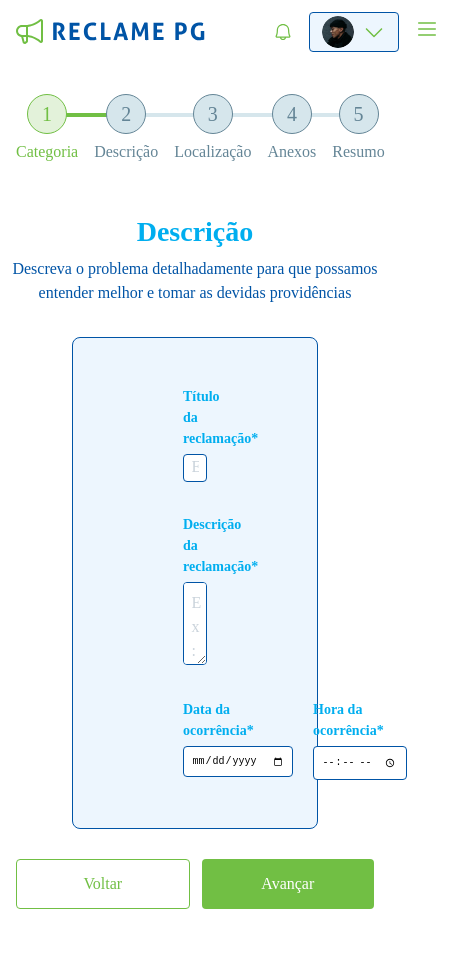
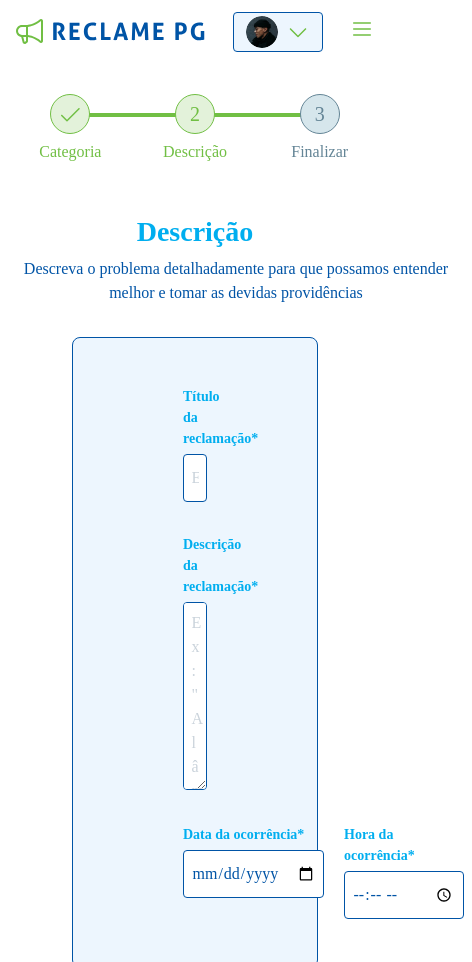
Before and after one commit to brunosantosdesign/reclame-pg, a plain HTML site: page pages/descricao.html in a window 390 px wide. Shown: the top 962 px of the page, 472 px wide, since content can reach past the window. Drawn offline with Linux system fonts and the light colour scheme; a web font is replaced by a local one.

Commit message:
tela descricao atualizado, sem o responsivo

```diff
--- a/css/descricao.css
+++ b/css/descricao.css
@@ -353,9 +353,9 @@ nav {
   position: absolute;
   width: 100%;
   height: 4px;
-  background-color: var(--Tons-de-Cinza-Cinza-Fill, #D6E6EC);;
+  background-color: var(--Tons-de-Cinza-Cinza-Fill, #D6E6EC);
   top: 29px;
-  left: 50%;
+  left: 48%;
   z-index: -1;
   transform: translateX(5%);
 }
@@ -393,6 +393,8 @@ nav {
   font-style: normal;
   font-weight: 400;
   line-height: 150%; /* 24px */
+  width: 472px;
+  margin: 0 auto 32px auto;
 }
 
 /* Formulário Descrição */
@@ -441,6 +443,14 @@ form .campo label {
   line-height: 150%; /* 21px */
 }
 
+form #titulo-reclamacao, form #data-ocorrencia, form #hora-ocorrencia {
+  height: 48px;
+}
+
+form #descricao-reclamacao {
+  height: 188px;
+}
+
 form .campo input,
 form .campo textarea {
   width: 100%;
@@ -448,12 +458,17 @@ form .campo textarea {
   border: 1px solid #d3d3d3;
   border-radius: 6px;
   font-size: 1rem;
-
-
-
   border-radius: 4px;
   border: 1px solid var(--Principal-Azul02, #0054A6);
   background: var(--Auxiliares-Branco, #FFF);
+  font-family: Aller;
+  font-size: 16px;
+  color: var(--Principal-Azul02, #0054A6); /* Cor do texto */
+}
+
+form .campo textarea,
+form .campo input {
+  resize: vertical;
 }
 
 form .campo input::placeholder,
@@ -481,7 +496,23 @@ form .campo textarea:focus {
   flex: 1;
 }
 
+input#data-ocorrencia, input#hora-ocorrencia {
+  font-family: Aller;
+  font-size: 16px;
+  color: var(--Principal-Azul02, #0054A6); /* Cor do texto */
+  font-style: normal;
+  font-weight: 400;
+  line-height: 150%; /* 24px */
+}
 
+input#data-ocorrencia::placeholder, input#hora-ocorrencia::placeholder {
+  color: var(--Tons-de-Cinza-Cinza-Stroke, #CAD3DB);
+  font-family: Aller;
+  font-size: 16px;
+  font-style: normal;
+  font-weight: 400;
+  line-height: 150%; /* 24px */
+}
 
 
 /* Botões de navegação */
@@ -492,6 +523,7 @@ form .campo textarea:focus {
   padding: 0 72px;
   padding-bottom: 75px;
   gap: 24px;
+  padding-top: 40px;
 }
 
 /* Botão voltar */
@@ -664,6 +696,8 @@ form .campo textarea:focus {
     flex: 1;
   }
 
+  /* FORM DESCRIÇÃO */
+
 
   .botoes-navegacao {
     padding: 0 24px; /* Reduz padding lateral */
--- a/js/descricao.js
+++ b/js/descricao.js
@@ -1,10 +1,35 @@
+// TELA DESCRICAO
+document.getElementById("descricao-form").addEventListener("submit", function (event) {
+  event.preventDefault() // Evita o envio padrão do formulário
+
+  const titulo = document.getElementById("titulo-reclamacao").value.trim()
+  const descricao = document
+    .getElementById("descricao-reclamacao")
+    .value.trim()
+  const data = document.getElementById("data-ocorrencia").value
+  const hora = document.getElementById("hora-ocorrencia").value
+
+  if (!titulo || !descricao || !data || !hora) {
+    alert("Por favor, preencha todos os campos obrigatórios.")
+    return
+  }
+
+  // Dados para avançar para a próxima etapa (podem ser armazenados em um objeto)
+  const reclamacaoData = { titulo, descricao, data, hora }
+  console.log(reclamacaoData) // Debug: exibe os dados no console
+
+  // Redireciona para a próxima etapa (exemplo fictício)
+  window.location.href = "localizacao.html" // Altere para a rota real
+})
+
+
 // TELA CATEGORIA
 document.addEventListener("DOMContentLoaded", () => {
   const categoriaCards = document.querySelectorAll(".categoria-card")
   const etapas = document.querySelectorAll(".etapa")
   const btnAvancar = document.getElementById("btn-avancar")
   const btnVoltar = document.getElementById("btn-voltar")
-  let etapaAtual = 0
+  let etapaAtual = 1
 
   // Função para selecionar a categoria
   categoriaCards.forEach((card) => {
@@ -34,11 +59,11 @@ document.addEventListener("DOMContentLoaded", () => {
 })
 
 document.getElementById("btn-avancar").addEventListener("click", function () {
-  window.location.href = "descricao.html" // Caminho para a próxima tela
+  window.location.href = "finalizar.html" // Caminho para a próxima tela
 })
 
 document.getElementById("btn-voltar").addEventListener("click", function () {
-  window.location.href = "dashboard.html" // Caminho para a tela anterior
+  window.location.href = "categoria.html" // Caminho para a tela anterior
 })
 
 // Menu mobile toggle
--- a/pages/descricao.html
+++ b/pages/descricao.html
@@ -20,7 +20,7 @@
         </form>
       </div> -->
       <div class="user-section">
-          <img src="/img/descricao/icons/icon-notificacao.svg" alt="" class="notification-icon">
+          <!-- <img src="/img/descricao/icons/icon-notificacao.svg" alt="" class="notification-icon"> -->
           <div class="user-dropdown" id="userDropdown">
               <img src="../img/descricao/imagens/imagem-perfil.jpg" alt="Foto do Usuário" class="user-photo">
               <span class="user-name">Bruno Santos</span>
@@ -63,25 +63,25 @@
     <!-- Barra de progresso das etapas -->
     <div class="etapas">
       <div class="etapa active" id="etapa1">
-        <span>1</span>
+        <span><img src="../img/descricao/icons/icon-check.svg" alt=""></span>
         <p>Categoria</p>
       </div>
-      <div class="etapa" id="etapa2">
+      <div class="etapa active" id="etapa2">
         <span>2</span>
         <p>Descrição</p>
       </div>
       <div class="etapa" id="etapa3">
         <span>3</span>
-        <p>Localização</p>
+        <p>Finalizar</p>
       </div>
-      <div class="etapa" id="etapa4">
+      <!-- <div class="etapa" id="etapa4">
         <span>4</span>
         <p>Anexos</p>
       </div>
       <div class="etapa" id="etapa5">
         <span>5</span>
         <p>Resumo</p>
-      </div>
+      </div> -->
     </div>
 
     <h1 class="title">Descrição</h1>
```
Also changed, not shown: img/descricao/icons/icon-check.svg (added).
